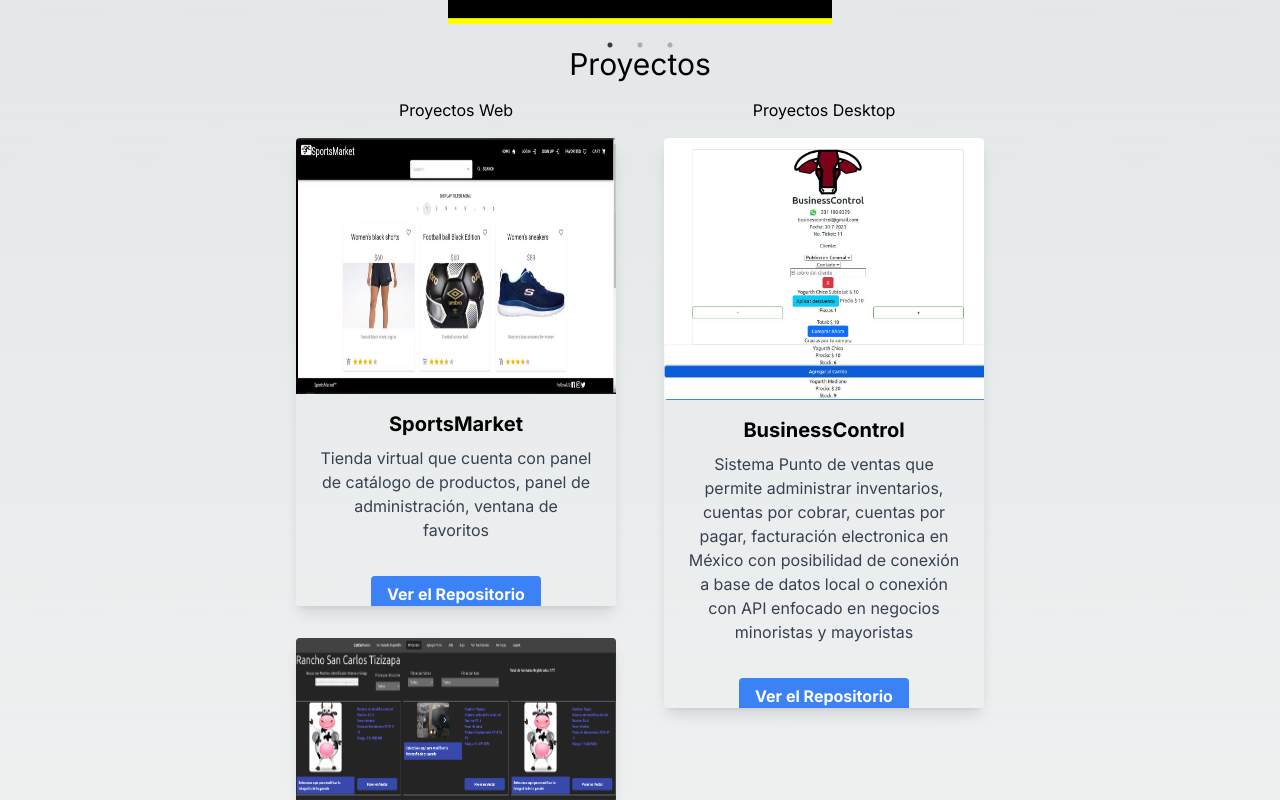
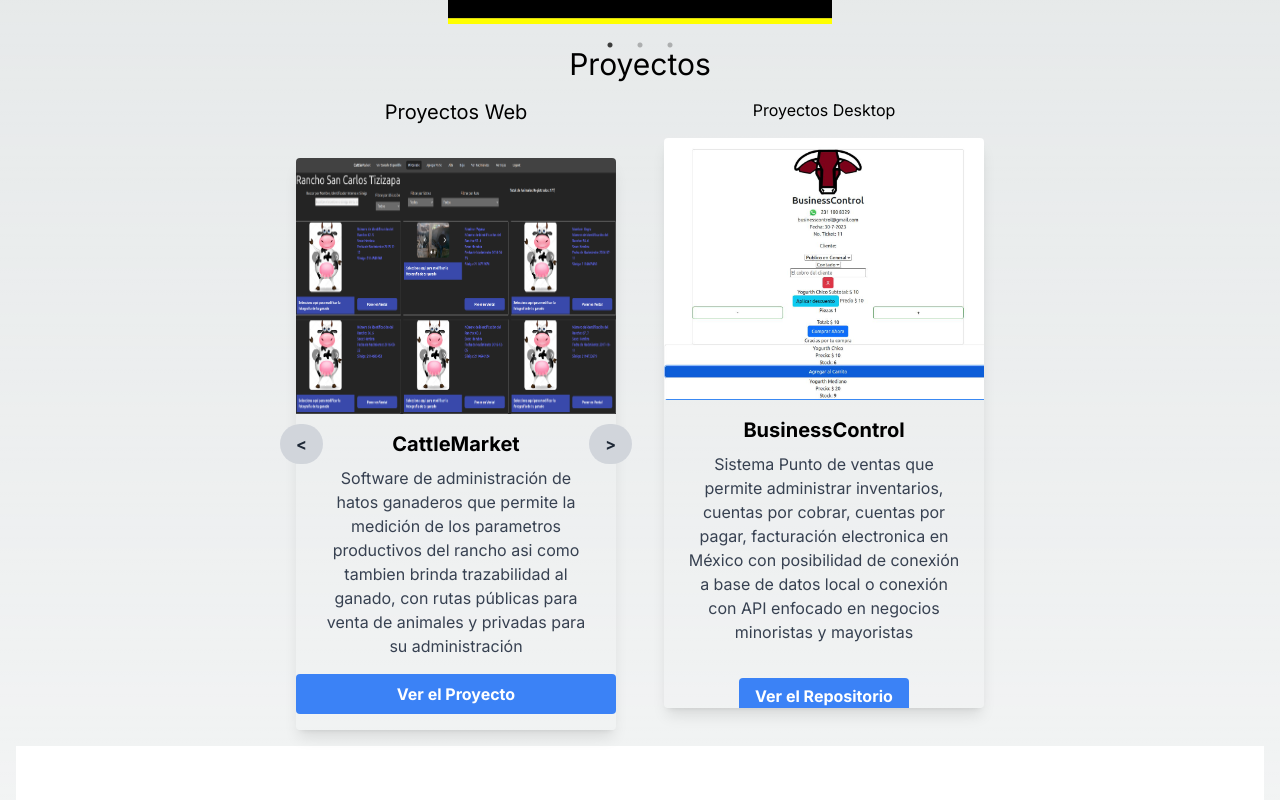
Before and after one commit to gerardodelascuevas/Portafolio, a Next.js app: page / in a window 1280 px wide. Shown: the part 1160-1960 px from the top of the page. Built offline with nearby package versions, Linux system fonts and the light colour scheme; a web font is replaced by a local one.

Commit message:
cambiando presentacion en proyectos

```diff
--- a/src/app/about.jsx
+++ b/src/app/about.jsx
@@ -5,44 +5,8 @@
 
 export default function About() {
 
-  // const TypewriterEffect = () => {
-  //   const professions = ['Desarrollador Full Stack', 'Maestro en Estrategia Agroempresarial'];
-  //   const [index, setIndex] = useState(0); // Para controlar el índice de la profesión actual
-  //   const [subIndex, setSubIndex] = useState(0); // Para controlar el índice del carácter actual en la profesión
-  //   const [reverse, setReverse] = useState(false); // Para saber cuándo agregar o quitar caracteres
-  //   const [text, setText] = useState(''); // El texto actual a mostrar
-  //   const [speed, setSpeed] = useState(150); // Velocidad de escritura
-  // console.log(text)
-  //   useEffect(() => {
-  //     //COMENZAR DE NUEVO
-  //     if (index === professions.length) setIndex(0);
-  //     //COMENZAR A BORRAR
-  //     if (subIndex === professions[index].length + 1 && !reverse) {
-  //       setReverse(true);
-  //       setSpeed(100);
-  //       //COMENZAR A ESCRIBIR
-  //     } else if (subIndex === 0 && reverse) {
-  //       setReverse(false);
-  //       setText(' ')
-  //       setIndex((prev) => (prev + 1) % professions.length);
-  //       setSpeed(150); // Velocidad de escritura
-  //     }
+  const professions = ['Desarrollador Full Stack', 'Ingeniero en Sistemas Computacionales', 'Administrador de Empresas', 'Maestro en Estrategia Agroempresarial'];
 
-  //     const timeout = setTimeout(() => {
-  //       setText((prev) => {
-  //         if (prev === undefined) return ' '; // Esto deja el estado sin cambios si prev es undefined
-  //         return reverse ? prev.slice(0, prev.length - 1) : prev + professions[index][subIndex];
-  //       });
-
-  //       setSubIndex((prev) => (reverse ? prev - 1 : prev + 1));
-  //     }, speed);
-
-  //     return () => clearTimeout(timeout);
-  //   }, [subIndex, index, reverse, speed]);
-
-  //   return <h2 className="text-2xl text-center">{text}</h2>;
-  // };
-  const professions = ['Desarrollador Full Stack', 'Maestro en Estrategia Agroempresarial'];
   return (
     <div className="mb-10 mt-20 " id="about">
       <h1 className="text-3xl text-center">Hola Soy Gerardo</h1>
--- a/src/app/projects.jsx
+++ b/src/app/projects.jsx
@@ -1,52 +1,64 @@
+'use client'
+
+import { useState } from "react";
+
 export default function Projects() {
+
+  const proyectos = [
+    {
+      nombre: 'CattleMarket',
+      imagen: '/img/cattlemarketimage.png',
+      descripcion: 'Software de administración de hatos ganaderos que permite la medición de los parametros productivos del rancho asi como tambien brinda trazabilidad al ganado, con rutas públicas para venta de animales y privadas para su administración',
+      link: 'https://cattle-market.vercel.app',
+    },
+    {
+      nombre: 'SportsMarket',
+      imagen: '/img/sportsMarket.jpg',
+      descripcion: 'Tienda virtual que cuenta con panel de catálogo de productos, panel de administración, ventana de favoritos, entre otras funcionalidades',
+      link: 'https://github.com/e-commercePF/Client',
+    },
+  ];
+
+  const [indiceActual, setIndiceActual] = useState(0);
+
+  const proyectoActual = proyectos[indiceActual];
+
+  const siguienteProyecto = () => {
+    setIndiceActual((indiceActual + 1) % proyectos.length); // Cicla al primer proyecto después del último
+  };
+
+  const proyectoAnterior = () => {
+    setIndiceActual((indiceActual - 1 + proyectos.length) % proyectos.length); // Va al último proyecto si está en el primero
+  };
+
   return (
     <div className="text-center" id='projects'>
       <h1 className="text-3xl p-4">Proyectos</h1>
 
       <div className="flex flex-wrap justify-center gap-4">
+
          {/* Proyectos Web */}
-        <div>
-          <h2 className="text-center">Proyectos Web</h2>
-
-          {/* SPORTS MARKET */}
-          <div className="flex flex-wrap justify-center gap-4">
+         <div className="flex flex-col items-center">
+      <h1 className="text-xl text-center mb-4">Proyectos Web</h1>
+      <div className="relative ">
         <div className="max-w-xs rounded overflow-hidden shadow-lg transition-all duration-300 hover:scale-110 m-4">
-              <img className="w-full h-64" src="/img/sportsMarket.jpg" alt="Sports Market" />
+          <img className="w-full h-64" src={proyectoActual.imagen} alt={proyectoActual.nombre} />
           <div className="px-6 py-4">
-                <div className="font-bold text-xl mb-2">SportsMarket</div>
-                <p className="text-gray-700 text-base">
-                  Tienda virtual que cuenta con panel de catálogo de productos, panel de administración, ventana de favoritos
-                </p>
+            <div className="font-bold text-xl mb-2">{proyectoActual.nombre}</div>
+            <p className="text-gray-700 text-base">{proyectoActual.descripcion}</p>
           </div>
-              <div className="px-6 pt-4 pb-2">
-                {/* Tecnologías */}
-              </div>
-              <a href="https://github.com/e-commercePF/Client" className="bg-blue-500 hover:bg-blue-700 cursor-pointer text-white font-bold py-2 px-4 rounded">
-                Ver el Repositorio
-              </a>
-            </div>
-          </div>
-
-
-          {/* SPORTS MARKET */}
-          <div className="flex flex-wrap justify-center gap-4">
-            <div className="max-w-xs rounded overflow-hidden shadow-lg transition-all duration-300 hover:scale-110 m-4">
-              <img className="w-full h-64" src="/img/cattlemarketimage.png" alt="Cattle Market" />
-              <div className="px-6 py-4">
-                <div className="font-bold text-xl mb-2">CattleMarket</div>
-                <p className="text-gray-700 text-base">
-                  Software de administración de hatos ganaderos que permite la medición de los parametros
-                  productivos del rancho asi como tambien brinda trazabilidad al ganado, con rutas públicas
-                  para venta de animales y privadas para su administración
-                </p>
-              </div>
-              <div className="px-6 pt-4 pb-2">
-                {/* Tecnologías */}
-              </div>
-              <a href="https://cattle-market.vercel.app" className="bg-blue-500 hover:bg-blue-700 cursor-pointer text-white font-bold py-2 px-4 rounded">
+          <a href={proyectoActual.link} className="bg-blue-500 hover:bg-blue-700 cursor-pointer text-white font-bold py-2 px-4 rounded mb-4 block text-center"
+          target="_blank"
+          >
             Ver el Proyecto
           </a>
         </div>
+        <button onClick={proyectoAnterior} className="absolute top-1/2 left-0 transform -translate-y-1/2 bg-gray-300 hover:bg-gray-400 text-gray-800 font-bold py-2 px-4 rounded-full">
+          &lt;
+        </button>
+        <button onClick={siguienteProyecto} className="absolute top-1/2 right-0 transform -translate-y-1/2 bg-gray-300 hover:bg-gray-400 text-gray-800 font-bold py-2 px-4 rounded-full">
+          &gt;
+        </button>
       </div>
     </div>
 
@@ -70,7 +82,11 @@
               <div className="px-6 pt-4 pb-2">
                 {/* Tecnologías */}
               </div>
-              <a href="https://github.com/gerardodelascuevas/businesscontrolpos" className="bg-blue-500 hover:bg-blue-700 cursor-pointer text-white font-bold py-2 px-4 rounded">
+              <a href="https://github.com/gerardodelascuevas/businesscontrolpos"
+              className="bg-blue-500 hover:bg-blue-700
+              cursor-pointer text-white font-bold py-2 px-4 rounded"
+              target="_blank"
+              >
                 Ver el Repositorio
               </a>
             </div>
```
Lines whose indentation alone changed are shown as unchanged.
